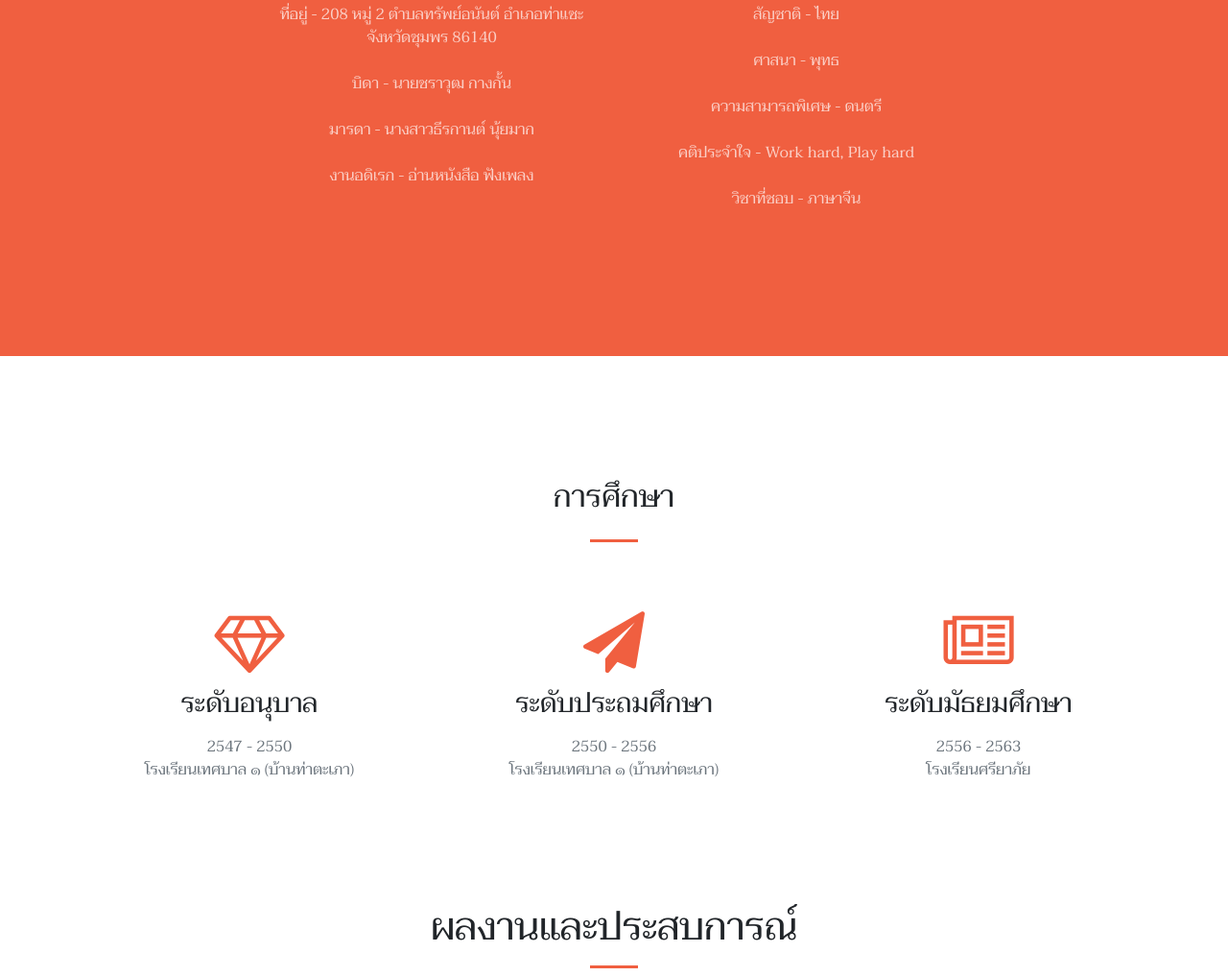
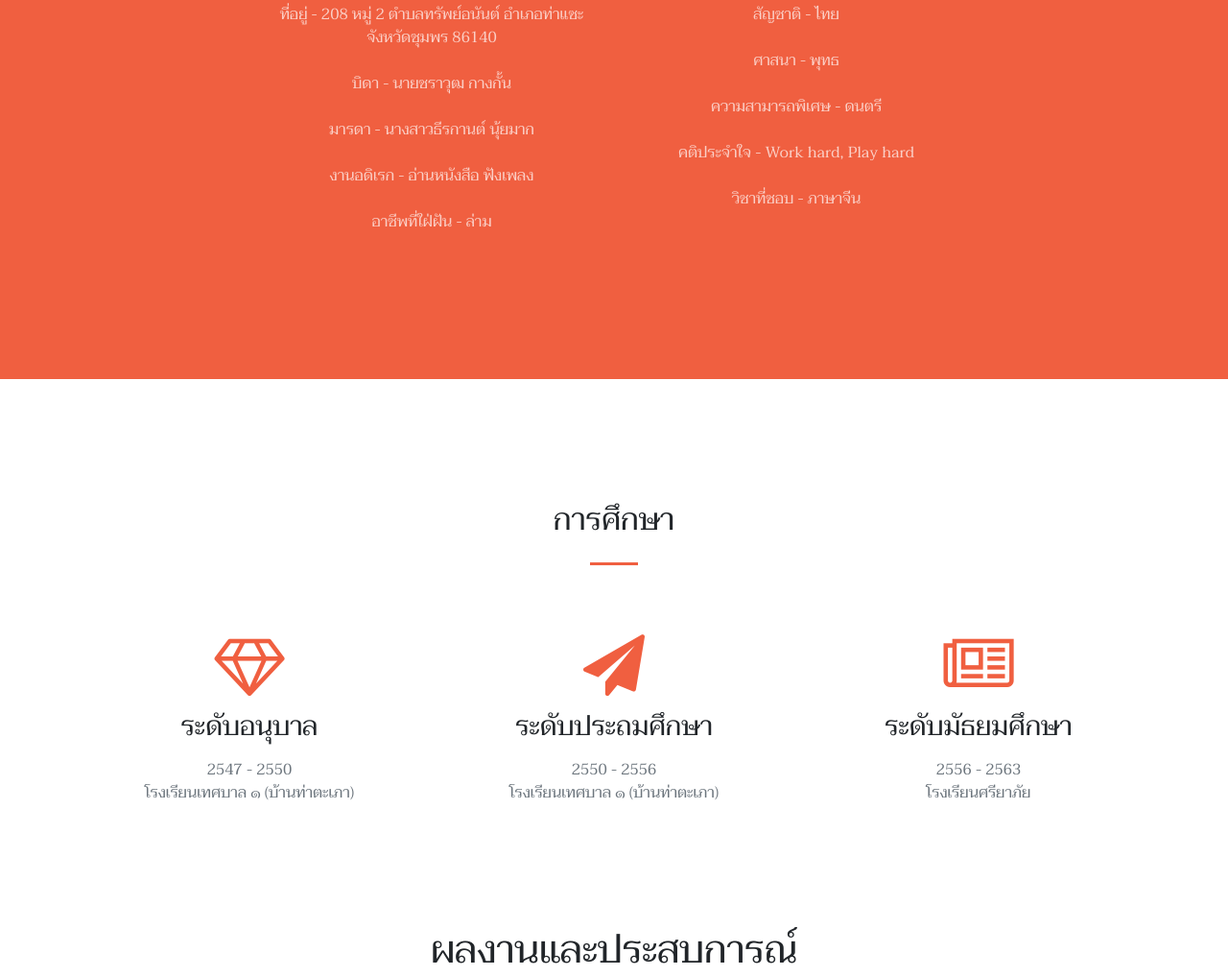
Before and after one commit to pinky-chanikan-web/pinky-chanikan-web.github.io, a plain HTML site: page index.html in a window 1280 px wide. Shown: the part 1110-2127 px from the top of the page at 96% size. Drawn offline with nearby package versions, Linux system fonts and the light colour scheme.

Commit message:
update occupation in about section

```diff
--- a/index.html
+++ b/index.html
@@ -89,7 +89,7 @@
                 <p class="text-faded mb-4">บิดา - นายชราวุฒ กางกั้น</p>
                 <p class="text-faded mb-4">มารดา - นางสาวธีรกานต์ นุ้ยมาก</p>
                 <p class="text-faded mb-4">งานอดิเรก - อ่านหนังสือ ฟังเพลง</p>
-
+                <p class="text-faded mb-4">อาชีพที่ใฝ่ฝัน - ล่าม</p>
               </div>
               <div class="col-lg-6">
                 <p class="text-faded mb-4">รหัสบัตรประชาชน - 1869900486081</p>
```
